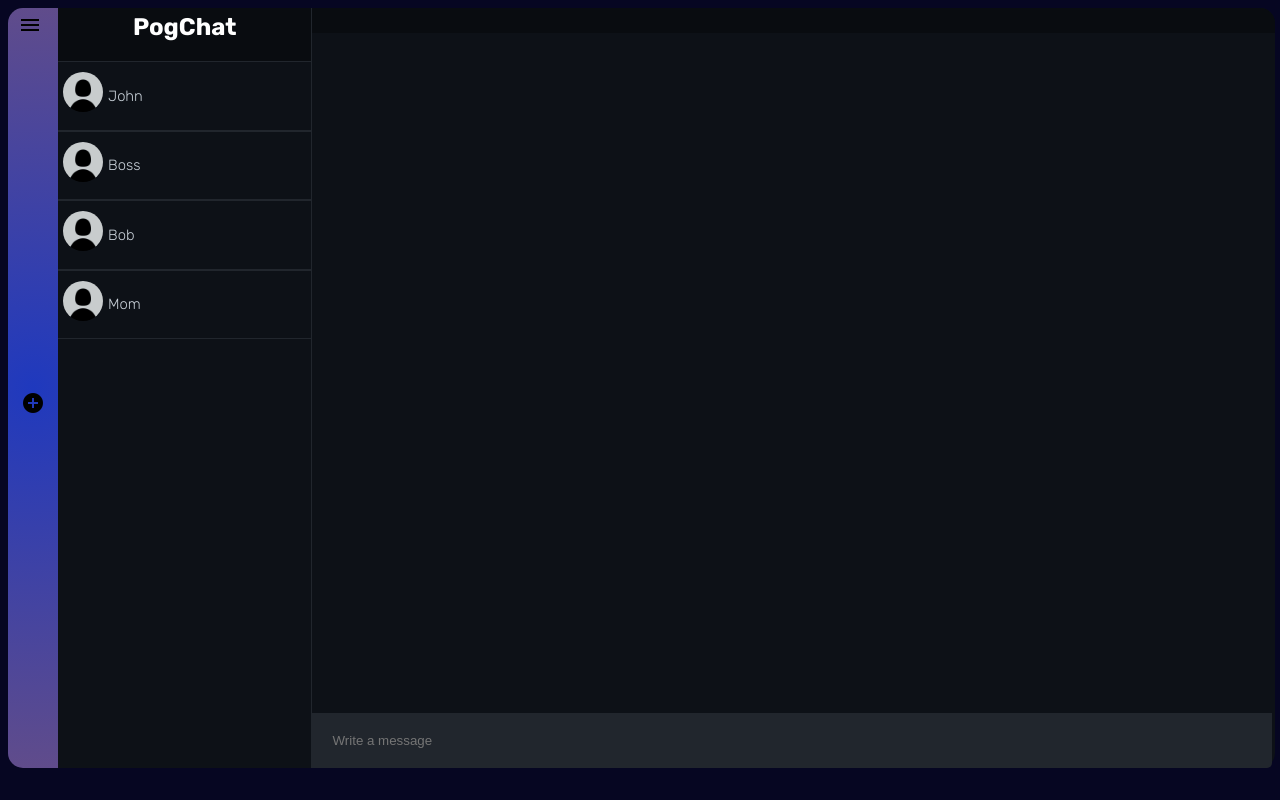
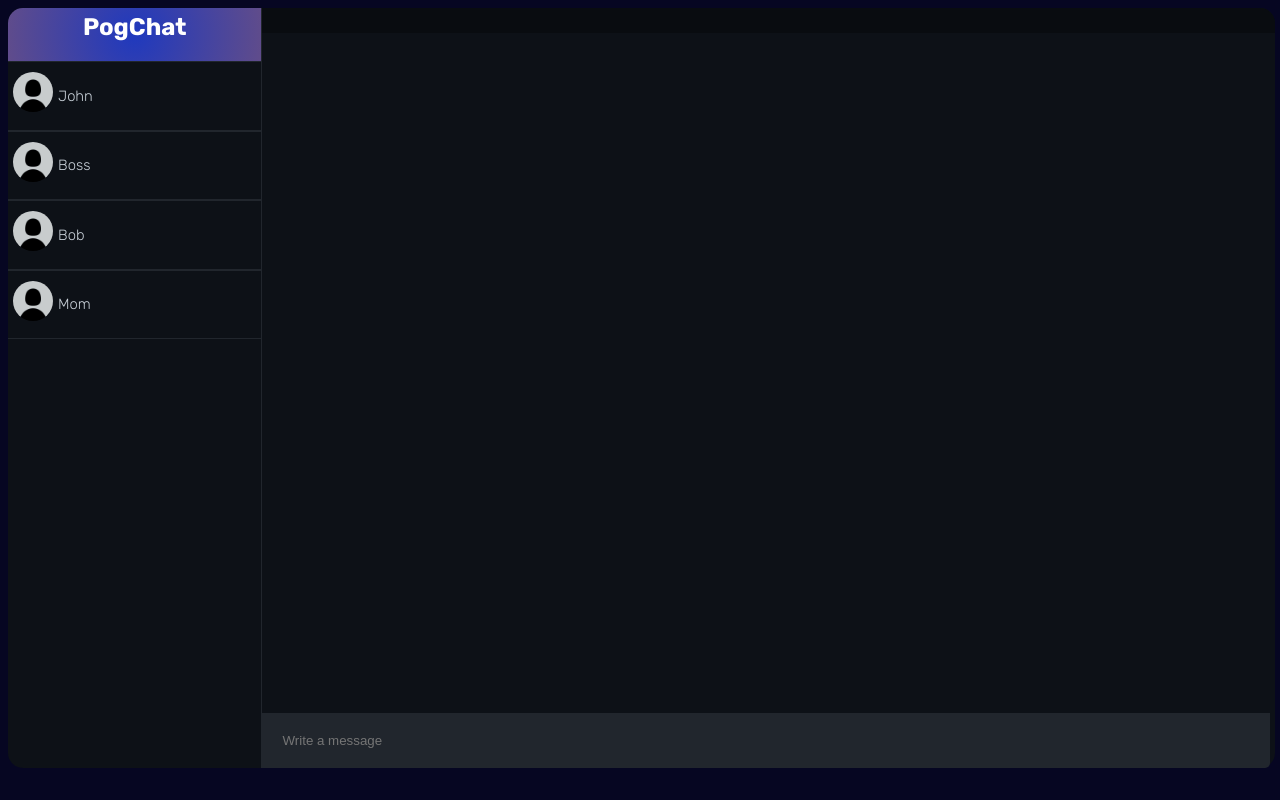
Before and after one commit to yanghuaxuan/KuriusChatApp, a website: page app/site/index.html in a window 1280 px wide. Drawn offline with Linux system fonts and the light colour scheme; files whose address does not match are found by name.

Commit message:
Removed sidenav

```diff
--- a/app/site/index.html
+++ b/app/site/index.html
@@ -9,10 +9,6 @@
   </head>
   <body>
     <div class="main-container">
-      <div id="sidenav">
-        <span class="material-icons sidenav-icon">menu</span>
-        <span class="material-icons sidenav-icon" id="add-button">add_circle</span>
-      </div>
       <div id="menu">
         <h3 id="menu-header">PogChat</h3>
         <div id="contacts-container"></div>
--- a/app/site/style.css
+++ b/app/site/style.css
@@ -39,22 +39,12 @@ body {
   justify-content: flex-start;
 }
 
-#sidenav {
-  display: flex;
-  flex-direction: column;
-  flex: 0 0 50px;
-  background: rgb(31,57,190);
-  background: radial-gradient(circle, rgba(31,57,190,1) 0%, rgba(96,76,139,1) 100%);
-  color: #21262D;
-  width: 5ch;
-  border-top-left-radius: 15px;
-  border-bottom-left-radius: 15px;
-}
-
 #menu {
   flex: 0 0 20%;
   background-color: #0D1117;
   border-right-style: solid;
+  border-top-left-radius: 15px;
+  border-bottom-left-radius: 15px;
   border-width: 1px;
   border-color: #21262D;
 }
@@ -79,12 +69,6 @@ body {
   overflow: auto;
 }
 
-.sidenav-icon {
-  margin-left: 10px;
-  margin-top: 5px;
-  color: black;
-}
-
 #add-button {
   margin: auto;
 }
@@ -95,8 +79,10 @@ body {
   font-size: 24px;
   text-align: center;
   color: white;
-  background-color: #090C10;
+  background: rgb(31,57,190);
+  background: radial-gradient(circle, rgba(31,57,190,1) 0%, rgba(96,76,139,1) 100%);
   font-weight: bold;
+  border-top-left-radius: 15px;
 }
 
 #chat-header {
```
